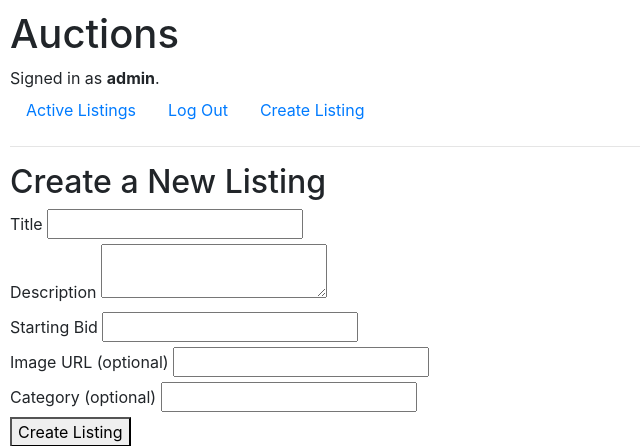
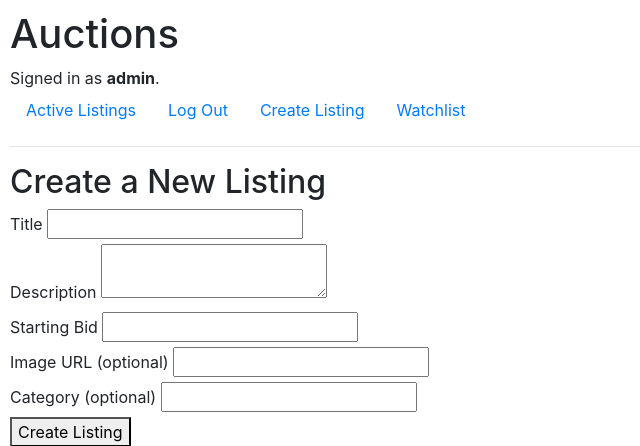
Before and after one commit to xavieralves16/Commerce, a Django app: page /create in a window 1280 px wide. Shown: the top 446 px of the page, without its empty margins (0-640 px from the left). Run offline with Django 3.2, Linux system fonts and the light colour scheme; a user stored in the database is signed in; some libraries are stand-ins or nearby versions.

Commit message:
Added watchlist in layout

```diff
--- a/auctions/templates/auctions/layout.html
+++ b/auctions/templates/auctions/layout.html
@@ -37,6 +37,11 @@
                     <a class="nav-link" href="{% url 'create' %}">Create Listing</a>
                 </li>
             {% endif %}
+            {% if user.is_authenticated %}
+                <li class="nav-item">
+                    <a class="nav-link" href="{% url 'Watchlist' %}">Watchlist</a>
+                </li>
+            {% endif %}
         </ul>
         <hr>
         {% block body %}
```
Also changed, not shown: db.sqlite3.
